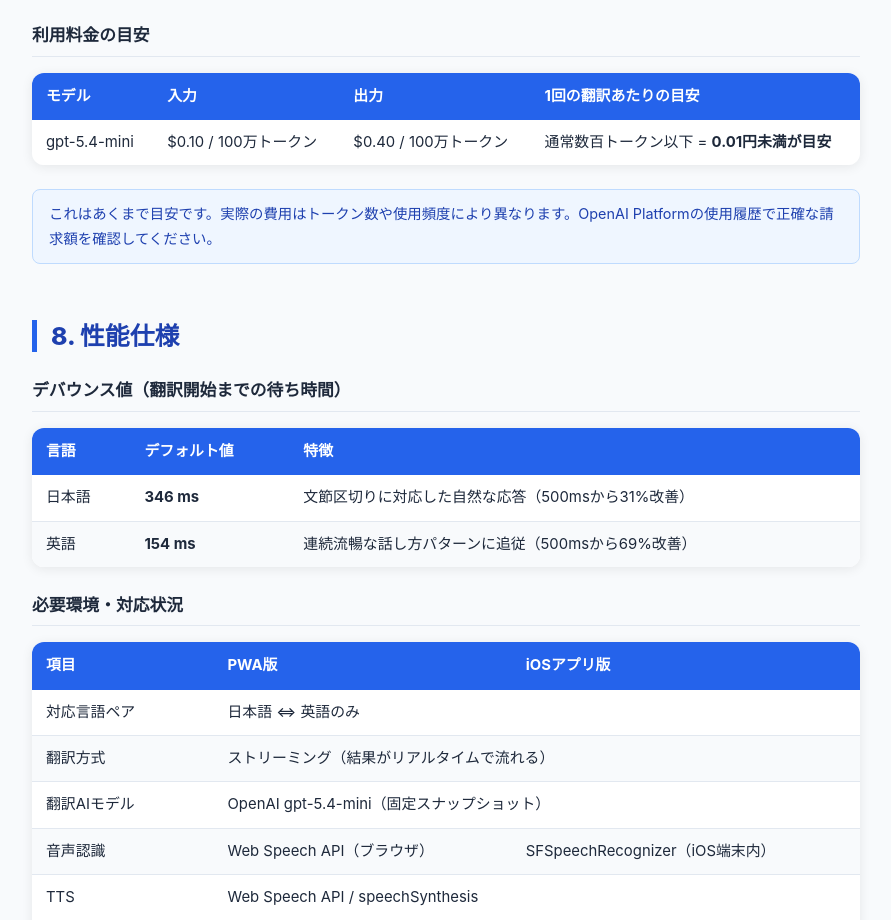
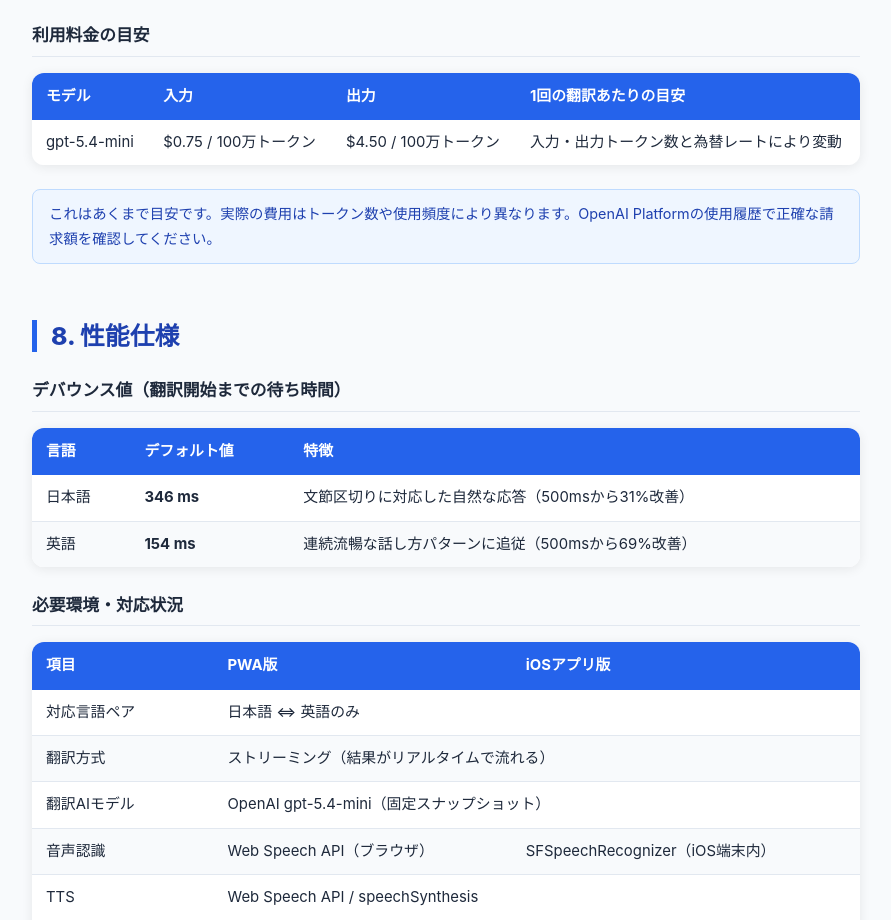
Before and after one commit to AichiroFunakoshi/BrigeTTS-5.4-mini, a website: page docs/VISUAL_GUIDE.html in a window 1280 px wide. Shown: the part 7811-8731 px from the top of the page, without its empty margins (194-1085 px from the left). Drawn offline with Linux system fonts and the light colour scheme.

Commit message:
Correct GPT-5.4 mini pricing guide

```diff
--- a/docs/VISUAL_GUIDE.html
+++ b/docs/VISUAL_GUIDE.html
@@ -909,9 +909,9 @@ footer a { color: #60a5fa; text-decoration: none; }
       <tbody>
         <tr>
           <td>gpt-5.4-mini</td>
-          <td>$0.10 / 100万トークン</td>
-          <td>$0.40 / 100万トークン</td>
-          <td>通常数百トークン以下 = <strong>0.01円未満が目安</strong></td>
+          <td>$0.75 / 100万トークン</td>
+          <td>$4.50 / 100万トークン</td>
+          <td>入力・出力トークン数と為替レートにより変動</td>
         </tr>
       </tbody>
     </table>
```
